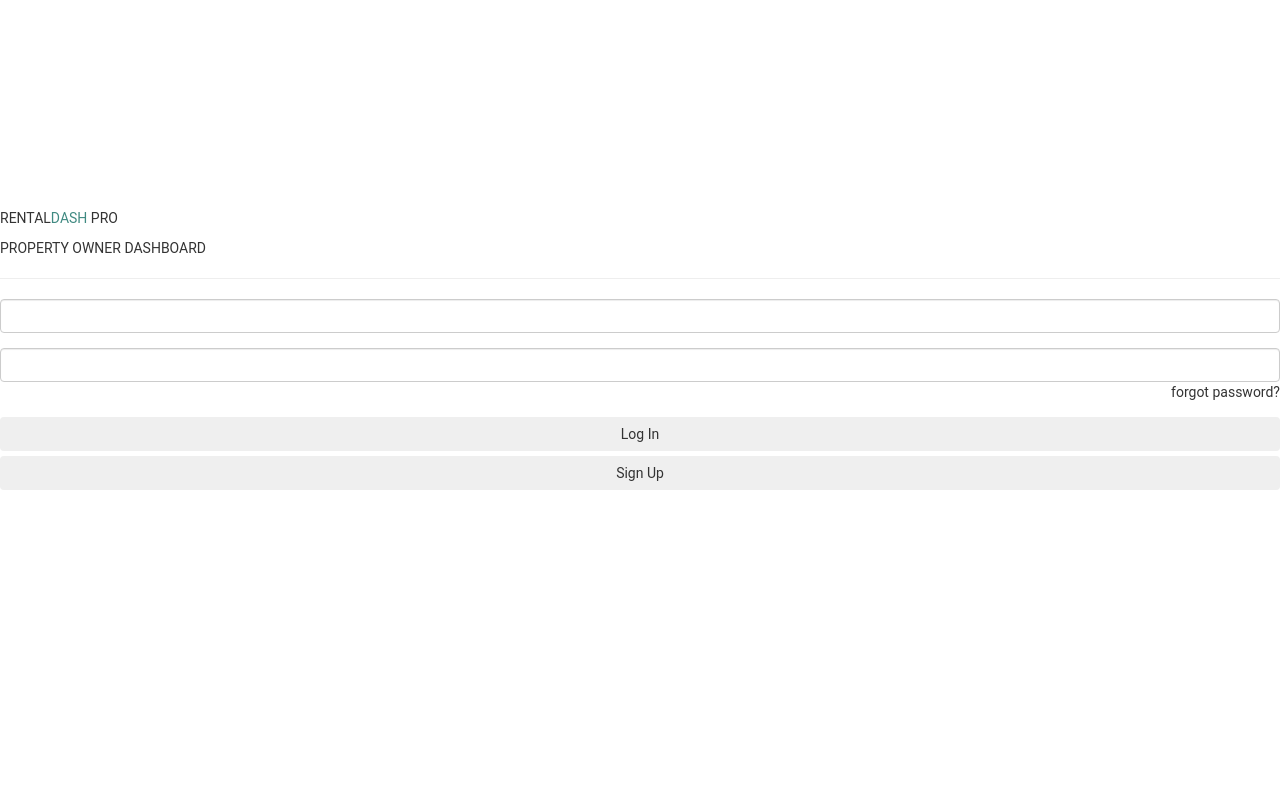
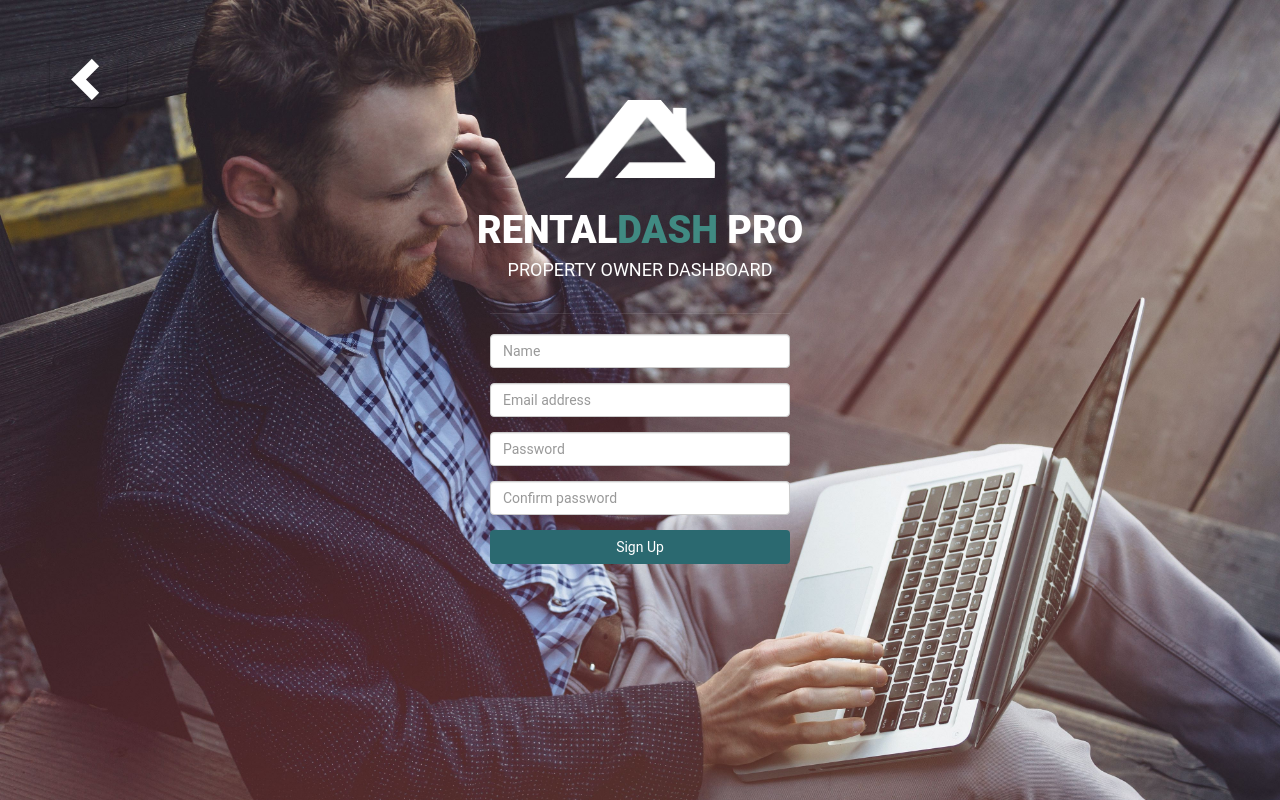
Before and after one commit to rgtalbot/rentaldashpro, a PHP site: page /signup.html in a window 1280 px wide. Run offline with PHP 8.4, Linux system fonts and the light colour scheme; some libraries are stand-ins or nearby versions.

Commit message:
Signup page and back btn functionality

```diff
--- a/assets/css/login.css
+++ b/assets/css/login.css
@@ -1,4 +1,5 @@
 body {
+    position: relative;
     padding: 0;
     margin: 0;
     background-image: url('../img/background_login.jpg');
@@ -62,3 +63,19 @@ hr {
 .alert-messages {
     height: 75px;
 }
+
+.back-btn {
+    position: absolute;
+    top: 50px;
+    left: 50px;
+    font-size: 45px;
+    padding: 6px 16px;
+    text-decoration: none !important;
+    color: #fff !important;
+    text-align: center;
+    cursor: pointer;
+    box-shadow: 0 1px 3px rgba(0,0,0,0.12), 0 1px 2px rgba(0,0,0,0.24);
+    border: none;
+    overflow: hidden;
+    border-radius: 15%;
+}
--- a/assets/css/style.css
+++ b/assets/css/style.css
@@ -302,7 +302,7 @@
     }
 }
 
-/*==================================================================
+/*================================================================
 --------------- EVERYTHING BELOW THIS POINT IS NEW ---------------
 ==================================================================*/
 @import 'https://fonts.googleapis.com/css?family=Roboto:400,900';
@@ -315,6 +315,7 @@ html {
 }
 
 body {
+    position: relative;
     /* Move down content because fixed navbar that is 50px tall */
     padding-top: 50px;
     /* IMPORTANT NOTE: Set margin bottom equal to footer height set below */
@@ -341,6 +342,9 @@ body {
 .dash { color: #1D8278; }
 
 .dashboard-btn {
+    position: absolute;
+    top: 3px;
+    right: 50px;
     font-size: 12px;
     margin-top: 10px;
     padding: 6px 16px;
@@ -402,12 +406,6 @@ input.transparent-input {
    height: 45px;
 }
 
-/* Placeholder text styles - Vendor prefix CSS properties */
-input::-webkit-input-placeholder { color: #fff !important; }
-input:-moz-placeholder { color: #fff !important; opacity: 1; } /* Firefox 18- */
-input::-moz-placeholder { color: #fff !important; opacity: 1; } /* Firefox 19+ */
-input:-ms-input-placeholder { color: #fff !important; }
-
 .form-control:focus {
     border-color: none;
     box-shadow: 0 1px 3px rgba(0,0,0,0.12), 0 1px 2px rgba(0,0,0,0.24);
@@ -463,7 +461,7 @@ input:-ms-input-placeholder { color: #fff !important; }
 .footer {
     position: absolute;
     left: 0;
-    bottom: 0;
+    bottom: -60px;
     width: 100%;
     height: 60px;
     background-color: #fff;
@@ -497,7 +495,6 @@ input:-ms-input-placeholder { color: #fff !important; }
 
 /* ----------- Media Queries ----------- */
 @media screen and (min-width: 768px) {
-
     .jumbotron .h1, .jumbotron h1 {
         font-size: 32px;
     }
@@ -508,9 +505,9 @@ input:-ms-input-placeholder { color: #fff !important; }
 }
 
 @media (min-width: 992px) {
-  .feature-heading {
-    margin-top: 120px;
-  }
+    .feature-heading {
+        margin-top: 120px;
+    }
 }
 
 @media screen and (max-height: 575px) {
--- a/assets/js/init.js
+++ b/assets/js/init.js
@@ -10,5 +10,9 @@ var config = {
 
 firebase.initializeApp(config);
 
-var database = firebase.database();
-var authData = firebase.auth();
+// =========================================================
+// Global Firebase reference variables
+// =========================================================
+var DATABASE = firebase.database();
+var AUTH = firebase.auth();
+var STORAGE = firebase.storage();
--- a/assets/js/login.js
+++ b/assets/js/login.js
@@ -84,7 +84,7 @@ $(document).ready(function() {
             $('#login-btn').trigger('click');
     });
 
-    $('.modal-signup-btn').on('click', function(event) {
+    $('#signup-btn').on('click', function(event) {
         event.preventDefault();
 
         var signupName = $('#signup-name').val().trim();
@@ -168,4 +168,8 @@ $(document).ready(function() {
         }
 
     })
+
+    $('.back-btn').on('click', function(event) {
+        window.location.assign('index.html');
+    });
 });
--- a/signup.html
+++ b/signup.html
@@ -39,13 +39,13 @@
     <!-- Site custom CSS -->
     <link rel="stylesheet" type="text/css" href="assets/css/style.css">
     <!-- Sign Up page custom CSS -->
-    <link rel="stylesheet" type="text/css" href="assets/css/signup.css">
+    <link rel="stylesheet" type="text/css" href="assets/css/login.css">
 </head>
-
 <body>
     <!-- Alert messages are displayed here. -->
     <div class="alert-messages"></div>
-    <!-- TODO: ADD BACK BUTTON TO RETURN TO HOME PAGE -->
+
+    <span class="glyphicon glyphicon-chevron-left back-btn" aria-hidden="true"></span>
 
     <div class="rental-dash">
         <img src="assets/img/logo_white.png">
@@ -55,88 +55,29 @@
 
     <div id="login-wrapper">
         <hr>
-        <form id="loginForm">
+        <form id="signup-form">
             <div class="form-group">
-                <label class="sr-only" for="login-email">Email</label>
-                <input class="form-control login" type="text" id="login-email" placeholder="Email">
+                <label class="sr-only" for="signup-name">Email</label>
+                <input class="form-control login" type="text" id="signup-name" placeholder="Name">
             </div>
             <div class="form-group">
-                <label class="sr-only" for="login-password">Password</label>
-                <input class="form-control login" type="password" id="login-password" placeholder="Password">
-                <div class="forgot-password text-right">
-                    <span data-toggle="modal" data-target="#forgot-password-modal">forgot password?</span>
-                </div>
+                <label class="sr-only" for="signup-email">Email</label>
+                <input class="form-control login" type="text" id="signup-email" placeholder="Email address">
+            </div>
+            <div class="form-group">
+                <label class="sr-only" for="signup-password">Password</label>
+                <input class="form-control login" type="password" id="signup-password" placeholder="Password">
+            </div>
+            <div class="form-group">
+                <label class="sr-only" for="signup-retype">Password</label>
+                <input class="form-control login" type="password" id="signup-retype" placeholder="Confirm password">
+            </div>
+            <div class="form-group">
+                <div class="g-recaptcha" data-theme="light" data-sitekey="6Lfy8icTAAAAAAFlg3pHN5IwoXsfdQM__yPEMln1" style="transform: scale(0.96999);-webkit-transform: scale(0.96999);transform-origin:0 0;-webkit-transform-origin:0 0;"></div>
             </div>
         </form>
-        <button class="btn btn-block" id="login-btn" type="submit">Log In</button>
-        <button class="btn btn-block" id="signup-btn" data-toggle="modal" data-target="#signup-modal">Sign Up</button>
+        <button class="btn btn-block" id="signup-btn">Sign Up</button>
     </div>
-
-    <!-- Sign Up modal -->
-    <div class="modal fade" id="signup-modal" tabindex="-1" role="dialog" aria-labelledby="Sign Up Modal">
-        <div class="modal-dialog" role="document">
-            <div class="modal-content">
-                <div class="modal-header">
-                    <button type="button" class="close" data-dismiss="modal"><span
-                            aria-hidden="true">&times;</span>
-                    </button>
-                    <h4 class="modal-title">Rental Dash Pro Sign Up Form</h4>
-                </div>
-                <div class="modal-body">
-                    <form>
-                        <div class="form-group">
-                            <label for="signup-name">Name</label>
-                            <input type="text" class="form-control" id="signup-name">
-                        </div>
-                        <div class="form-group">
-                            <label for="signup-email">Email</label>
-                            <input type="email" class="form-control" id="signup-email">
-                        </div>
-                        <div class="form-group">
-                            <label for="signup-password">Password</label>
-                            <input type="password" class="form-control" id="signup-password">
-                        </div>
-                        <div class="form-group">
-                            <label for="signup-retype">Retype Password</label>
-                            <input type="password" class="form-control" id="signup-retype">
-                        </div>
-                        <div class="g-recaptcha" data-sitekey="6Lfy8icTAAAAAAFlg3pHN5IwoXsfdQM__yPEMln1"></div>
-                        <div class="modal-footer">
-                            <button type="button" class="btn modal-signup-btn">Sign Up</button>
-                        </div>
-                    </form>
-                </div>
-            </div>
-        </div>
-    </div>
-    <!--END Sign Up modal-->
-
-    <!-- Forgot Password Modal -->
-    <div class="modal fade" id="forgot-password-modal" tabindex="-1" role="dialog" aria-labelledby="Forgot Password Modal">
-        <div class="modal-dialog" role="document">
-            <div class="modal-content">
-                <div class="modal-header">
-                    <button type="button" class="close" data-dismiss="modal"><span
-                            aria-hidden="true">&times;</span>
-                    </button>
-                    <h4 class="modal-title">Request Password Reset Link</h4>
-                </div>
-                <div class="modal-body">
-                    <form>
-                        <div class="form-group">
-                            <label for="reset-email">Email</label>
-                            <input type="email" class="form-control" id="reset-email">
-                        </div>
-                        <div class="g-recaptcha" data-sitekey="6Lfy8icTAAAAAAFlg3pHN5IwoXsfdQM__yPEMln1"></div>
-                        <div class="modal-footer">
-                            <button type="button" class="btn modal-send-reset-btn">Send</button>
-                        </div>
-                    </form>
-                </div>
-            </div>
-        </div>
-    </div>
-    <!--END Forgot Password Modal-->
 
     <!-- TODO: ADD FOOTER -->
 
@@ -156,9 +97,8 @@
     <!-- Global JS -->
     <script src="assets/js/init.js"></script>
     <!-- Sign Up page JS -->
-    <script src="assets/js/signup.js"></script>
+    <script src="assets/js/login.js"></script>
     <!-- =================================================== -->
 
 </body>
-
 </html>
```
Also changed, not shown: assets/js/script.js (+5 -6 lines), index.html (+7 -0 lines), login.html (+3 -45 lines), assets/css/signup.css (deleted).
